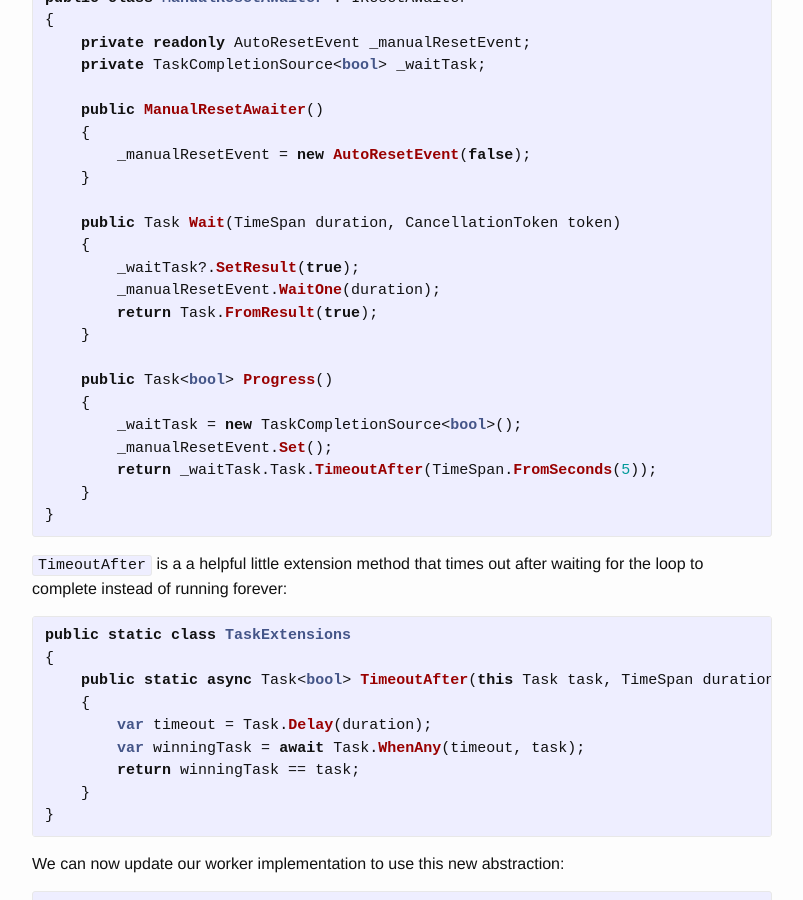
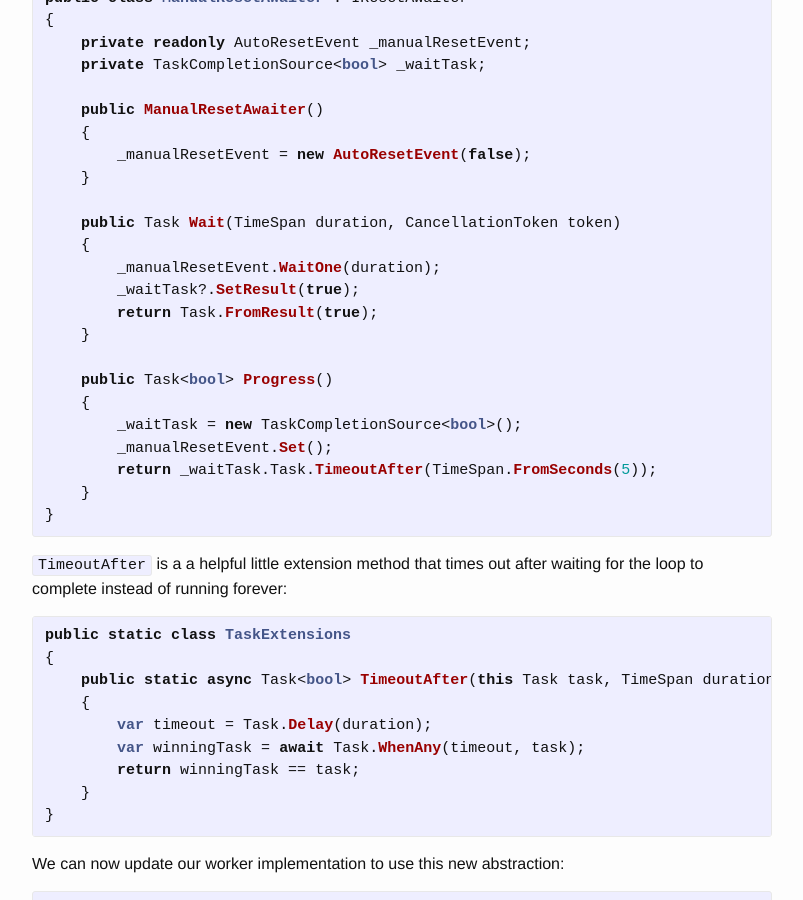
Before and after one commit to gkinsman/gkinsman.github.io, a Jekyll site: the page built from _posts/2019-01-14-Testing-Background-Services.md, in a window 1280 px wide and 900 px high, scrolled down 1880 px. Shown: the whole window, without its empty margins (238-1041 px from the left). Built offline with Jekyll 4.4.1, drawn with Linux system fonts in a browser that asks for light colours; comment, search, counter and statistics services are not loaded.

```diff
--- a/_posts/2019-01-14-Testing-Background-Services.md
+++ b/_posts/2019-01-14-Testing-Background-Services.md
@@ -89,8 +89,8 @@ public class ManualResetAwaiter : IResetAwaiter
 
     public Task Wait(TimeSpan duration, CancellationToken token)
     {
+        _manualResetEvent.WaitOne(duration);
         _waitTask?.SetResult(true);
-        _manualResetEvent.WaitOne(duration);
         return Task.FromResult(true);
     }
 
```
